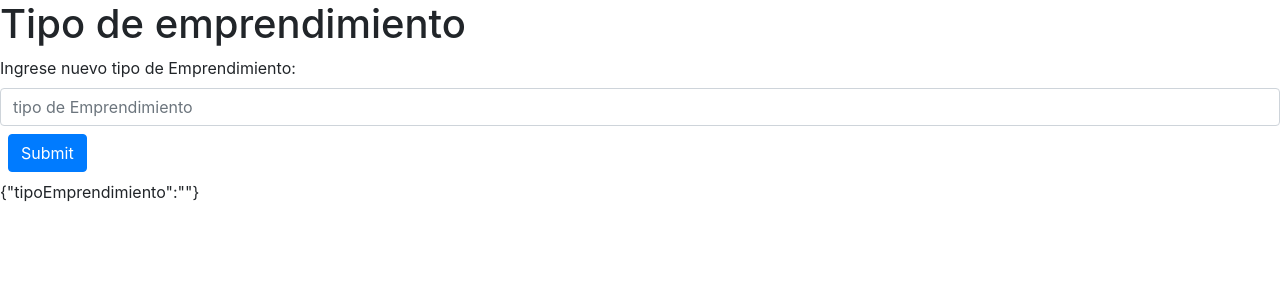
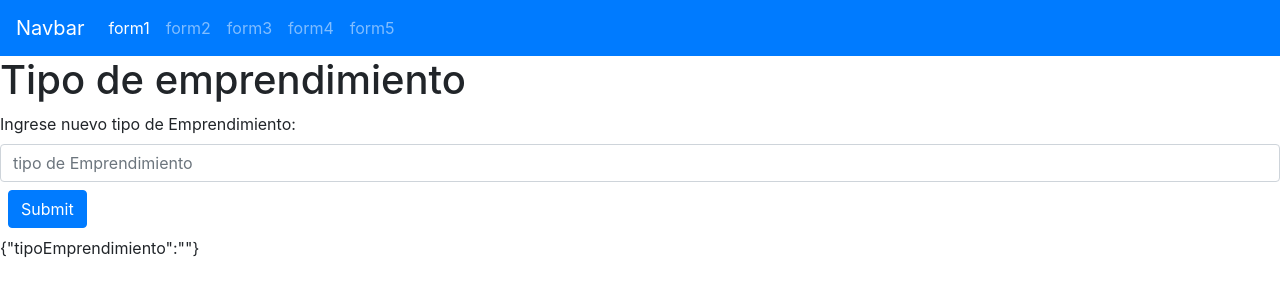
Before and after one commit to unla-investigacion-desarrollo/react-geo-turnos, a React (Create React App) app: page / in a window 1280 px wide. Shown: the top 300 px of the page. Built offline with nearby package versions, Linux system fonts and the light colour scheme.

Commit message:
navbar menu con redux

```diff
--- a/package.json
+++ b/package.json
@@ -3,6 +3,7 @@
   "version": "0.1.0",
   "private": true,
   "dependencies": {
+    "@reduxjs/toolkit": "^1.4.0",
     "@testing-library/jest-dom": "^4.2.4",
     "@testing-library/react": "^9.5.0",
     "@testing-library/user-event": "^7.2.1",
@@ -10,6 +11,7 @@
     "formik": "^2.1.5",
     "react": "^16.13.1",
     "react-dom": "^16.13.1",
+    "react-redux": "^7.2.1",
     "react-scripts": "3.4.1"
   },
   "scripts": {
--- a/src/App.js
+++ b/src/App.js
@@ -1,20 +1,41 @@
 import React from "react";
-import logo from "./logo.svg";
 import "./App.css";
 import FormProducto from "./components/formProductoFormik";
 import Categoria from "./components/categoria";
 import Marca from "./components/marca";
 import Rubro from "./components/rubro";
 import TipoEmprendimiento from "./components/tipoEmprendimiento";
+import Navbar from "./components/navbar";
+import { useSelector } from "react-redux";
+import { selectMenuValor } from "./components/menuSlice";
 //<FormProducto />
 //<Categoria />
 //<Marca />
 // <Rubro />
 
+const MenuSwitch = (valor) => {
+  switch (valor) {
+    case 1:
+      return <TipoEmprendimiento />;
+    case 2:
+      return <FormProducto />;
+    case 3:
+      return <Categoria />;
+    case 4:
+      return <Rubro />;
+    case 5:
+      return <Marca />;
+    default:
+      return <FormProducto />;
+  }
+};
+
 function App() {
+  const menuOption = useSelector(selectMenuValor);
   return (
     <div>
-      <TipoEmprendimiento />
+      <Navbar />
+      {MenuSwitch(menuOption)}
     </div>
   );
 }
--- /dev/null
+++ b/src/components/menuSlice.js
@@ -0,0 +1,22 @@
+import { createSlice } from "@reduxjs/toolkit";
+import React, { useState } from "react";
+export const menuSlice = createSlice({
+  name: "menu",
+  initialState: {
+    value: 1,
+  },
+  reducers: {
+    cambiarVista: (state, action) => {
+      state.value = action.payload;
+    },
+  },
+});
+
+export const { cambiarVista } = menuSlice.actions;
+
+// The function below is called a selector and allows us to select a value from
+// the state. Selectors can also be defined inline where they're used instead of
+// in the slice file. For example: `useSelector((state) => state.counter.value)`
+export const selectMenuValor = (state) => state.menu.value;
+
+export default menuSlice.reducer;
--- /dev/null
+++ b/src/components/navbar.jsx
@@ -0,0 +1,76 @@
+import React from "react";
+import { useDispatch } from "react-redux"; //metodo que sirva para usar los reducers
+import { cambiarVista } from "./menuSlice"; //reducer para cambiar el estado
+
+const Navbar = () => {
+  const dispatch = useDispatch();
+  return (
+    <nav className="navbar navbar-expand-lg  navbar-dark bg-primary">
+      <a className="navbar-brand" href="#">
+        Navbar
+      </a>
+      <button
+        className="navbar-toggler"
+        type="button"
+        data-toggle="collapse"
+        data-target="#navbarNav"
+        aria-controls="navbarNav"
+        aria-expanded="false"
+        aria-label="Toggle navigation"
+      >
+        <span className="navbar-toggler-icon"></span>
+      </button>
+      <div className="collapse navbar-collapse" id="navbarNav">
+        <ul className="navbar-nav">
+          <li className="nav-item active">
+            <a
+              className="nav-link"
+              href="#"
+              onClick={() => dispatch(cambiarVista(1))}
+            >
+              form1 <span className="sr-only">(current)</span>
+            </a>
+          </li>
+          <li className="nav-item">
+            <a
+              className="nav-link"
+              href="#"
+              onClick={() => dispatch(cambiarVista(2))}
+            >
+              form2
+            </a>
+          </li>
+          <li className="nav-item">
+            <a
+              className="nav-link"
+              href="#"
+              onClick={() => dispatch(cambiarVista(3))}
+            >
+              form3
+            </a>
+          </li>
+          <li className="nav-item">
+            <a
+              className="nav-link"
+              href="#"
+              onClick={() => dispatch(cambiarVista(4))}
+            >
+              form4
+            </a>
+          </li>
+          <li className="nav-item">
+            <a
+              className="nav-link"
+              href="#"
+              onClick={() => dispatch(cambiarVista(5))}
+            >
+              form5
+            </a>
+          </li>
+        </ul>
+      </div>
+    </nav>
+  );
+};
+
+export default Navbar;
--- a/src/index.js
+++ b/src/index.js
@@ -3,12 +3,16 @@ import ReactDOM from "react-dom";
 import "./index.css";
 import App from "./App";
 import * as serviceWorker from "./serviceWorker";
+import store from "./store";
+import { Provider } from "react-redux";
 
 import "bootstrap/dist/css/bootstrap.css";
 
 ReactDOM.render(
   <React.StrictMode>
-    <App />
+    <Provider store={store}>
+      <App />
+    </Provider>
   </React.StrictMode>,
   document.getElementById("root")
 );
--- /dev/null
+++ b/src/store.js
@@ -0,0 +1,8 @@
+import { configureStore } from "@reduxjs/toolkit";
+import menuReducer from "./components/menuSlice";
+
+export default configureStore({
+  reducer: {
+    menu: menuReducer,
+  },
+});
```
Also changed, not shown: 1 other file (tests, documents, lock files or other folders).
